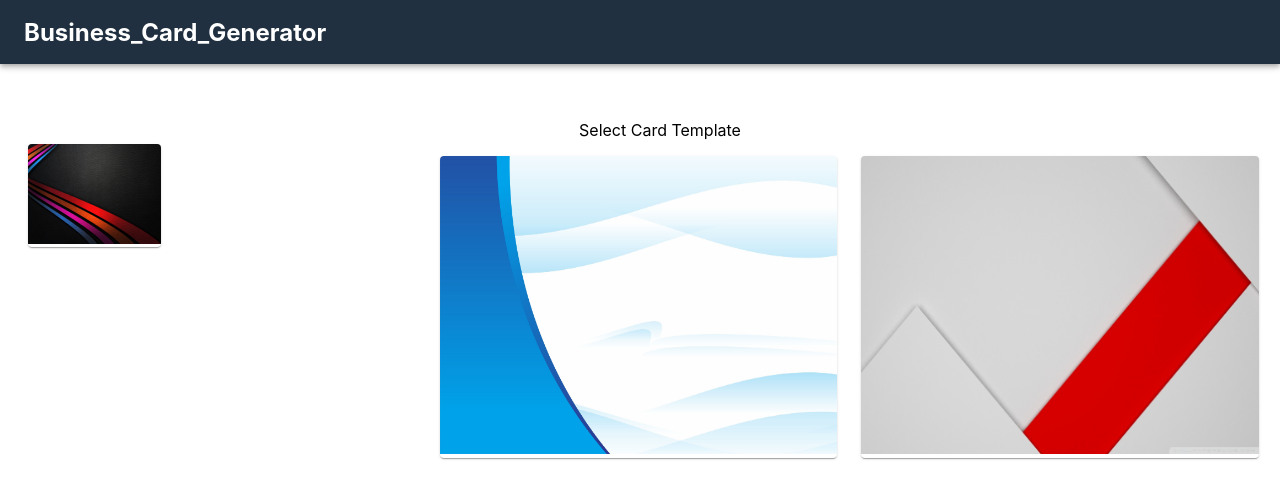
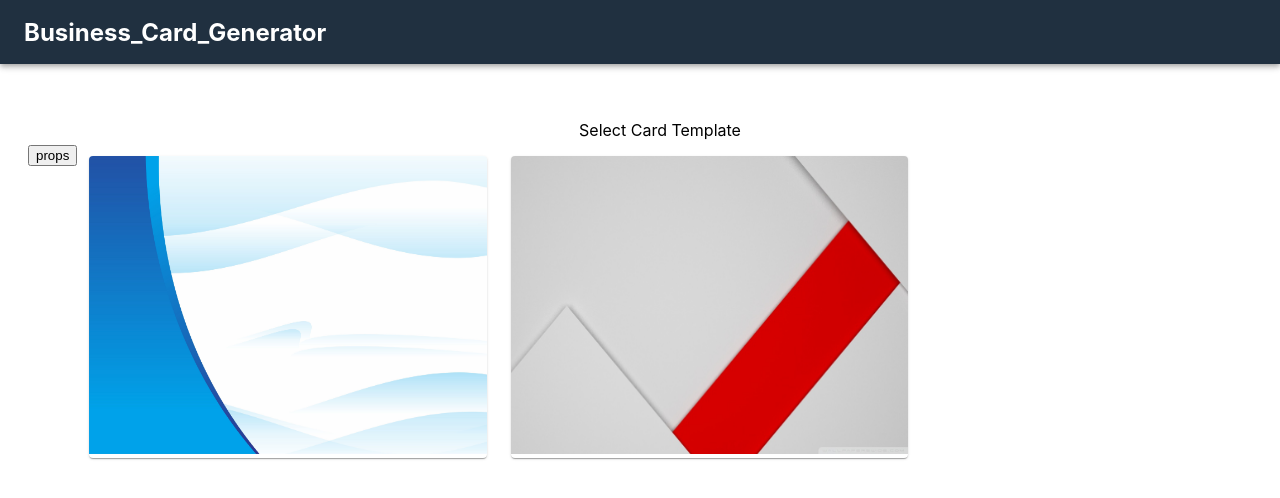
Before and after one commit to apeli23/businessCard, a Next.js app: page / in a window 1280 px wide. Shown: the top 498 px of the page. Built offline with nearby package versions, Linux system fonts and the light colour scheme.

Commit message:
templates+forms

```diff
--- a/components/card1.js
+++ b/components/card1.js
@@ -15,20 +15,7 @@ import CARD1 from '../public/card1.jpg';
 export default function Card_1({ props }) {
   return (
     <div>
-      <Grid item md={4}>
-        <Card>
-          <CardActionArea>
-            <Image
-              alt="card1"
-              src={CARD1}
-              width={400}
-              height={300}
-              title="CARD 1"
-              path="/card3"
-            />
-          </CardActionArea>
-        </Card>
-      </Grid>
+      <button onClick={() => {console.log(props)}}>props</button>
     </div>
   );
 }
--- a/styles/globals.css
+++ b/styles/globals.css
@@ -66,3 +66,10 @@ a {
   grid-template-columns: 1fr 11fr;
   color: aliceblue;
 }
+
+.card {
+  background: url('../public/card1.jpg') no-repeat;
+  border: 5px solid rgb(0, 0, 0);
+  padding: 5px;
+  width: 450px;
+}
```
Also changed, not shown: pages/forms.js (+11 -8 lines).
